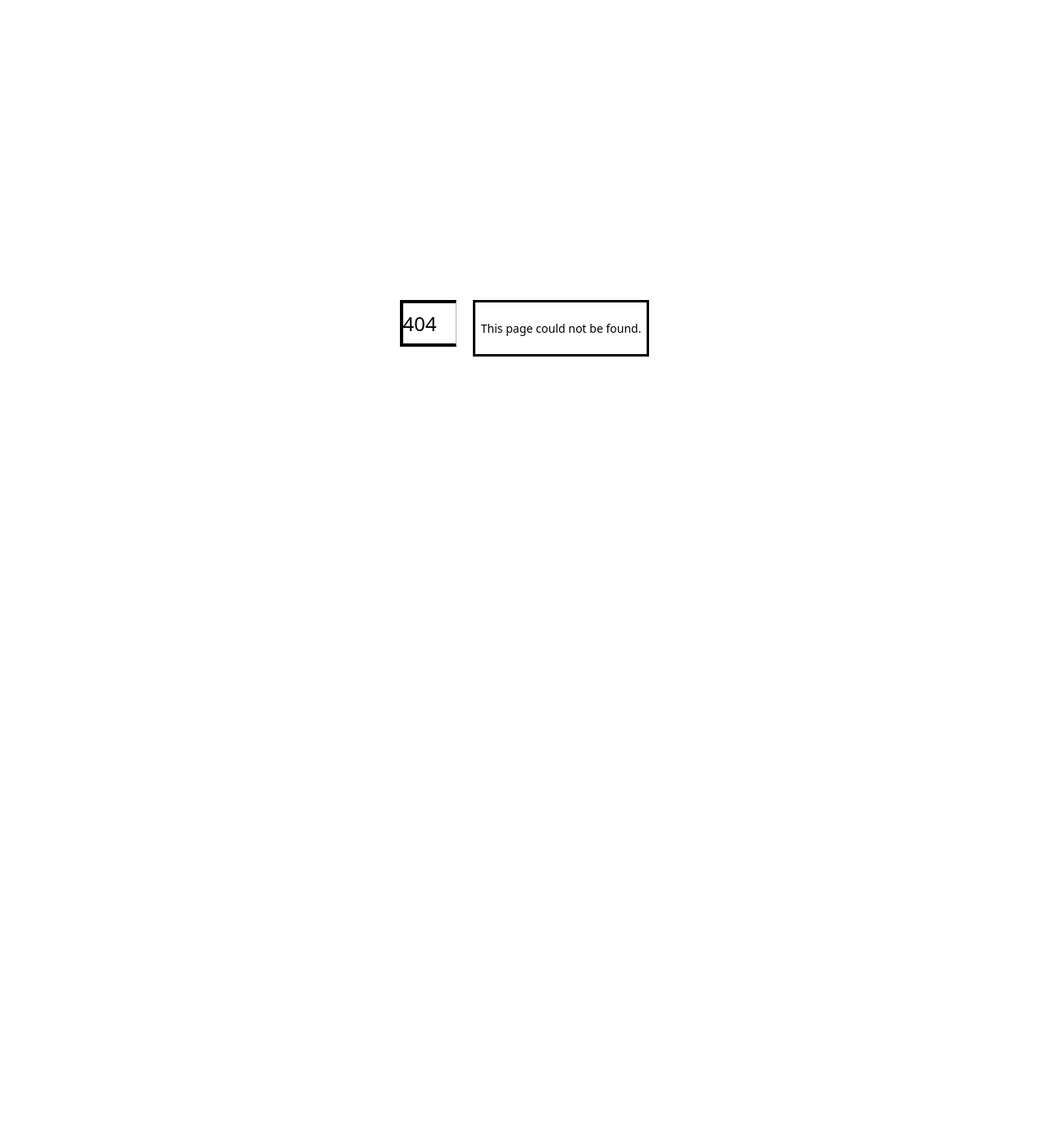
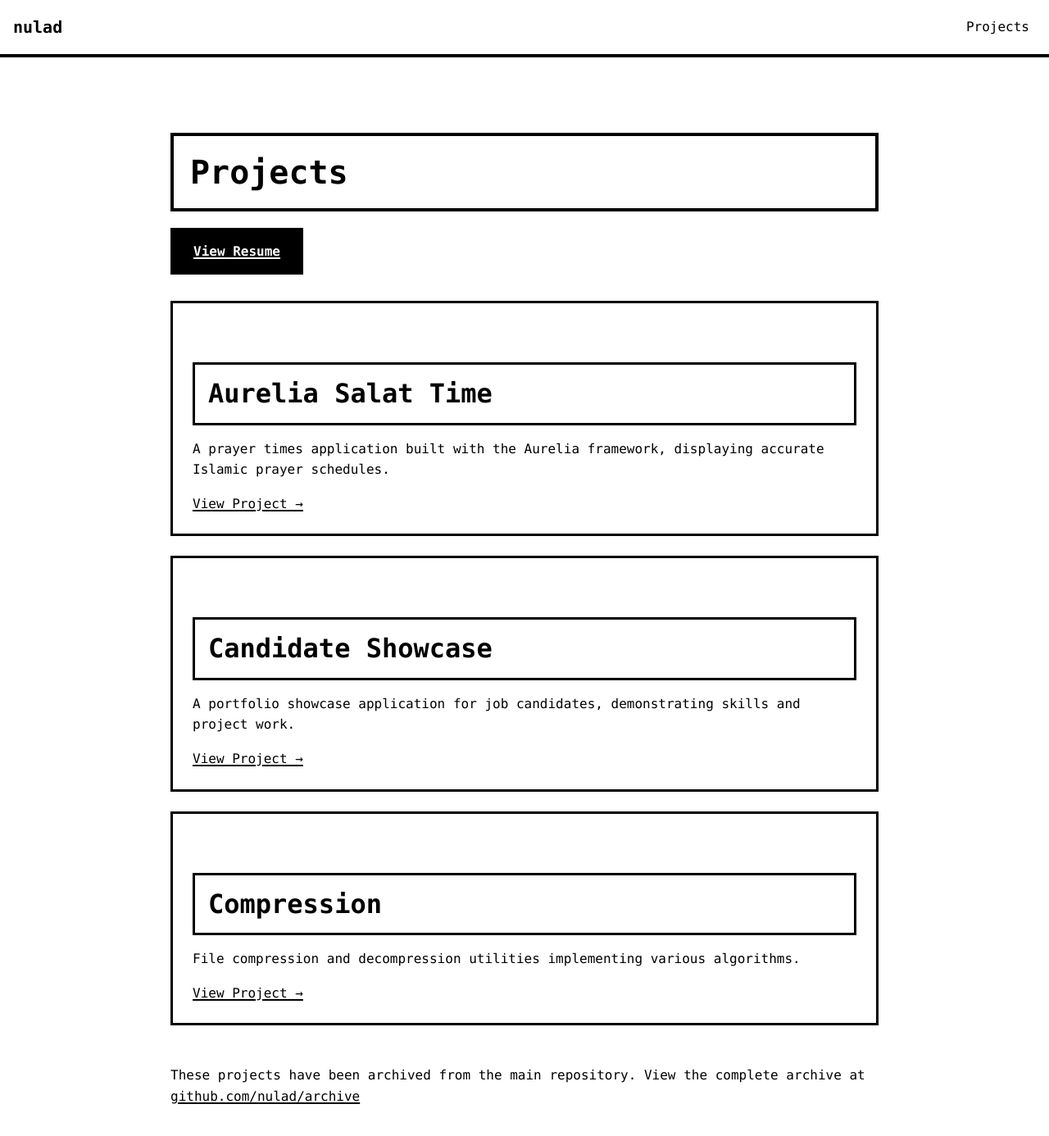
Before and after one commit to nulad/nulad.github.io, a Next.js app: page /projects in a window 1280 px wide. Before the commit this address had no page. Shown: the top 1386 px of the page at 82% size. Before the commit the page ends 800 px from the top, so only its background shows below. Built offline with nearby package versions, Linux system fonts and the light colour scheme.

Commit message:
Fix projects page not found - add projects route and navigation

```diff
--- a/app/layout.js
+++ b/app/layout.js
@@ -1,9 +1,13 @@
 import './globals.css'
+import Header from '../components/Header'
 
 export default function RootLayout({ children }) {
   return (
     <html lang="en">
-      <body>{children}</body>
+      <body>
+        <Header />
+        {children}
+      </body>
     </html>
   )
 }
--- /dev/null
+++ b/app/projects/page.js
@@ -0,0 +1,78 @@
+import Link from 'next/link';
+
+export default function Projects() {
+  return (
+    <main className="max-w-4xl mx-auto px-4 py-8">
+      <h1>Projects</h1>
+
+      <div className="mb-8">
+        <Link
+          href="/resume.pdf"
+          className="inline-block bg-black text-white border-4 border-black px-6 py-3 font-bold"
+          target="_blank"
+          rel="noopener noreferrer"
+        >
+          View Resume
+        </Link>
+      </div>
+
+      <div className="space-y-6">
+        <div className="border-3 border-black p-6 bg-white">
+          <h2>Aurelia Salat Time</h2>
+          <p className="mb-4">
+            A prayer times application built with the Aurelia framework, displaying accurate Islamic prayer schedules.
+          </p>
+          <a
+            href="https://github.com/nulad/archive/tree/main/aurelia-salat-time"
+            target="_blank"
+            rel="noopener noreferrer"
+          >
+            View Project →
+          </a>
+        </div>
+
+        <div className="border-3 border-black p-6 bg-white">
+          <h2>Candidate Showcase</h2>
+          <p className="mb-4">
+            A portfolio showcase application for job candidates, demonstrating skills and project work.
+          </p>
+          <a
+            href="https://github.com/nulad/archive/tree/main/candidate-showcase"
+            target="_blank"
+            rel="noopener noreferrer"
+          >
+            View Project →
+          </a>
+        </div>
+
+        <div className="border-3 border-black p-6 bg-white">
+          <h2>Compression</h2>
+          <p className="mb-4">
+            File compression and decompression utilities implementing various algorithms.
+          </p>
+          <a
+            href="https://github.com/nulad/archive/tree/main/compression"
+            target="_blank"
+            rel="noopener noreferrer"
+          >
+            View Project →
+          </a>
+        </div>
+      </div>
+
+      <div className="mt-12">
+        <p>
+          These projects have been archived from the main repository. View the complete archive at{' '}
+          <a
+            href="https://github.com/nulad/archive"
+            target="_blank"
+            rel="noopener noreferrer"
+            className="text-black underline"
+          >
+            github.com/nulad/archive
+          </a>
+        </p>
+      </div>
+    </main>
+  );
+}
--- a/components/Header.js
+++ b/components/Header.js
@@ -5,9 +5,16 @@ import Link from 'next/link';
 export default function Header() {
   return (
     <header className="border-b-4 border-black p-4">
-      <Link href="/" className="text-black no-underline hover:bg-black hover:text-white">
-        <span className="font-bold text-xl">nulad</span>
-      </Link>
+      <div className="flex justify-between items-center">
+        <Link href="/" className="text-black no-underline hover:bg-black hover:text-white">
+          <span className="font-bold text-xl">nulad</span>
+        </Link>
+        <nav className="flex gap-4">
+          <Link href="/projects" className="text-black no-underline hover:bg-black hover:text-white px-2 py-1">
+            Projects
+          </Link>
+        </nav>
+      </div>
     </header>
   );
 }
--- a/next.config.js
+++ b/next.config.js
@@ -1,6 +1,5 @@
 /** @type {import('next').NextConfig} */
 const nextConfig = {
-  output: 'export',
   trailingSlash: true,
   transpilePackages: ['remark', 'remark-gfm', 'remark-html'],
   images: {
```
Also changed, not shown: 1 other file (tests, documents, lock files or other folders).
